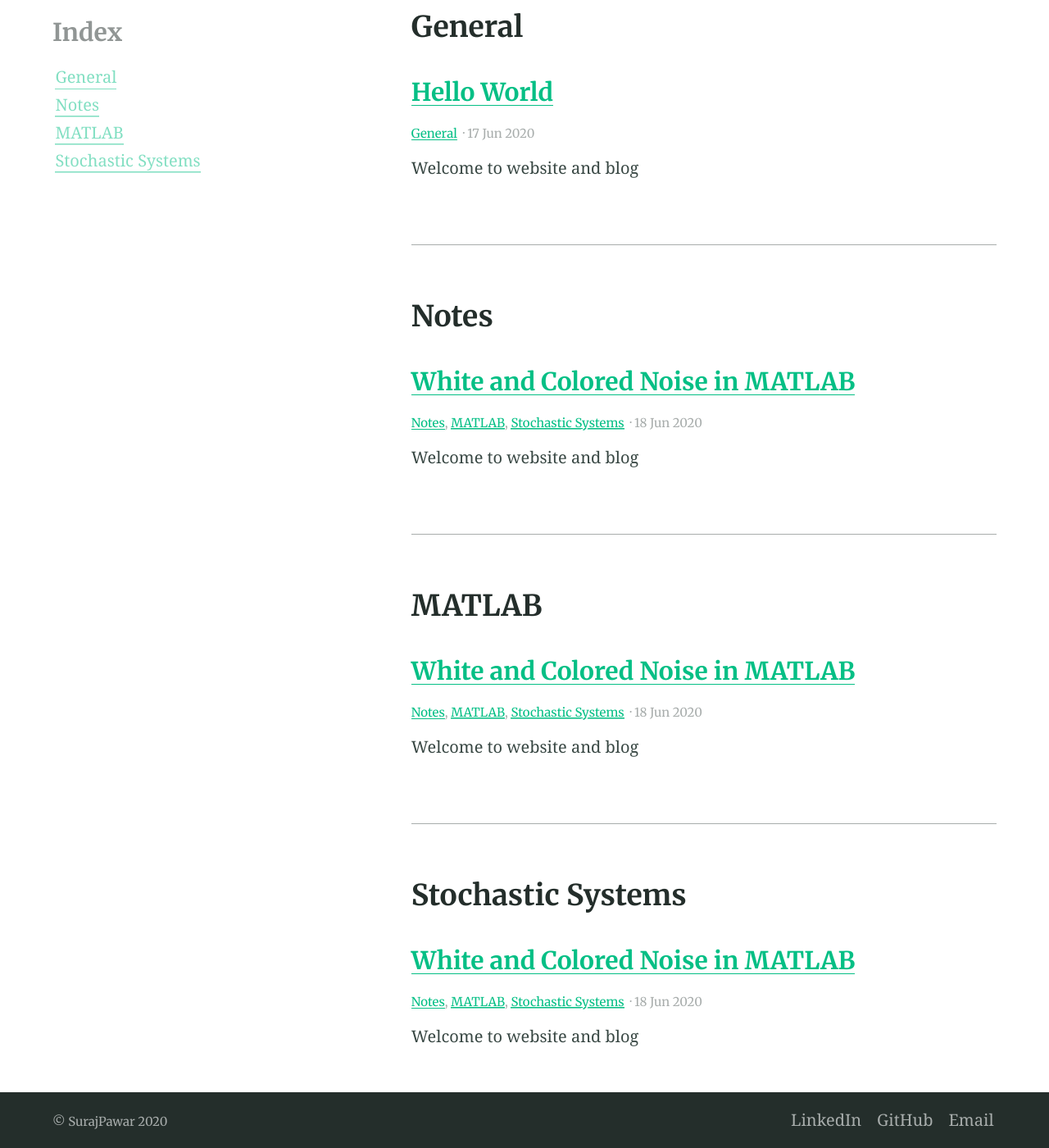
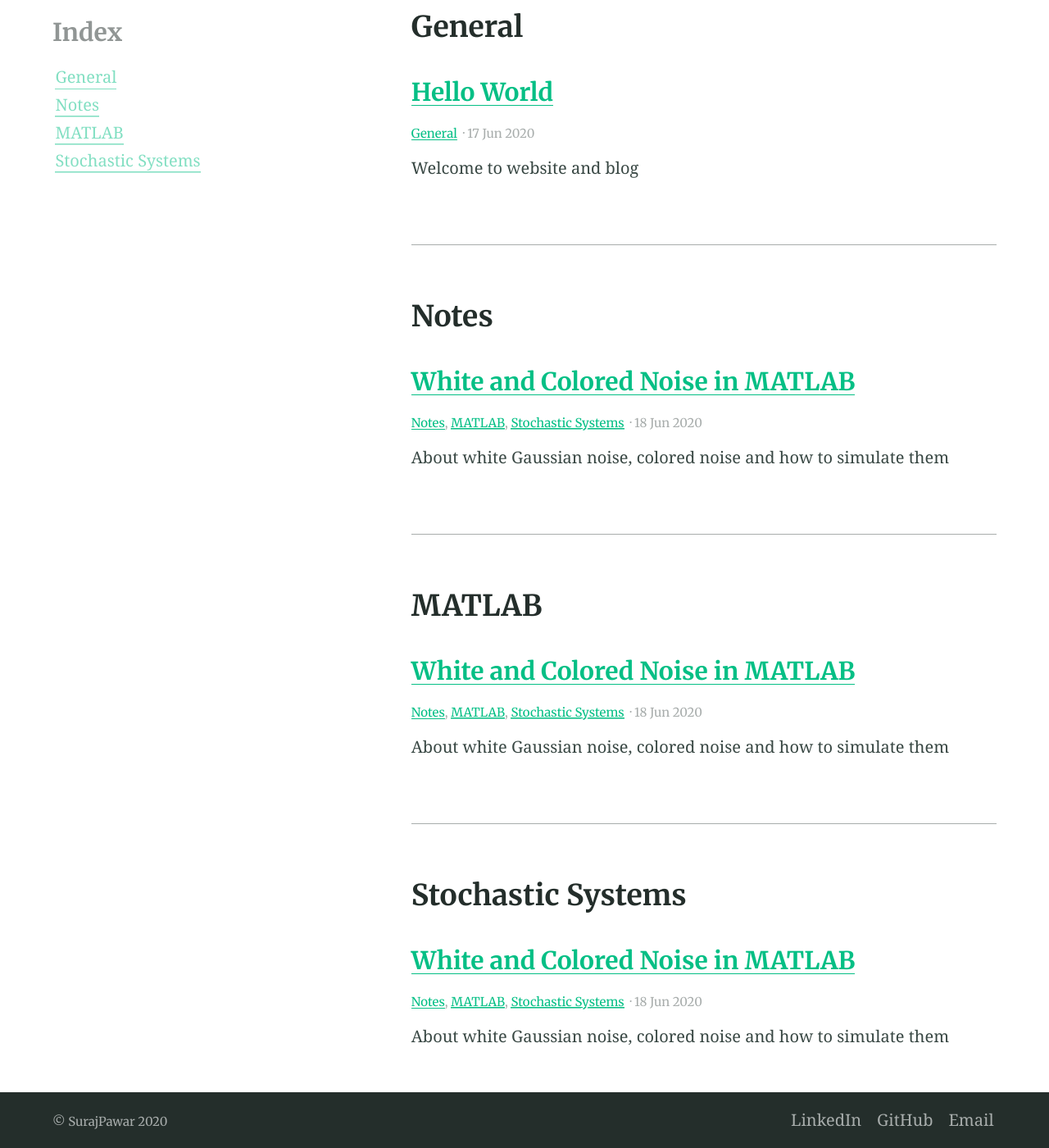
Before and after one commit to SurajRPawar/SurajRPawar.github.io, a Jekyll site: the page built from categories.md, in a window 1280 px wide and 1400 px high, scrolled down 159 px. Shown: the whole window at 82% size. Built offline with Jekyll 4.4.1, drawn with Linux system fonts in a browser that asks for light colours; nearby versions of some CDN libraries.

Commit message:
Fix excerpt of noise post

```diff
--- a/_posts/2020-06-18-noise.md
+++ b/_posts/2020-06-18-noise.md
@@ -5,7 +5,7 @@ categories:
 - MATLAB
 - Stochastic Systems
 excerpt: |
-  Welcome to website and blog
+  About white Gaussian noise, colored noise and how to simulate them
 #feature_text: |
   ## The Pot Still
   #The modern pot still is a descendant of the alembic, an earlier distillation device
```
